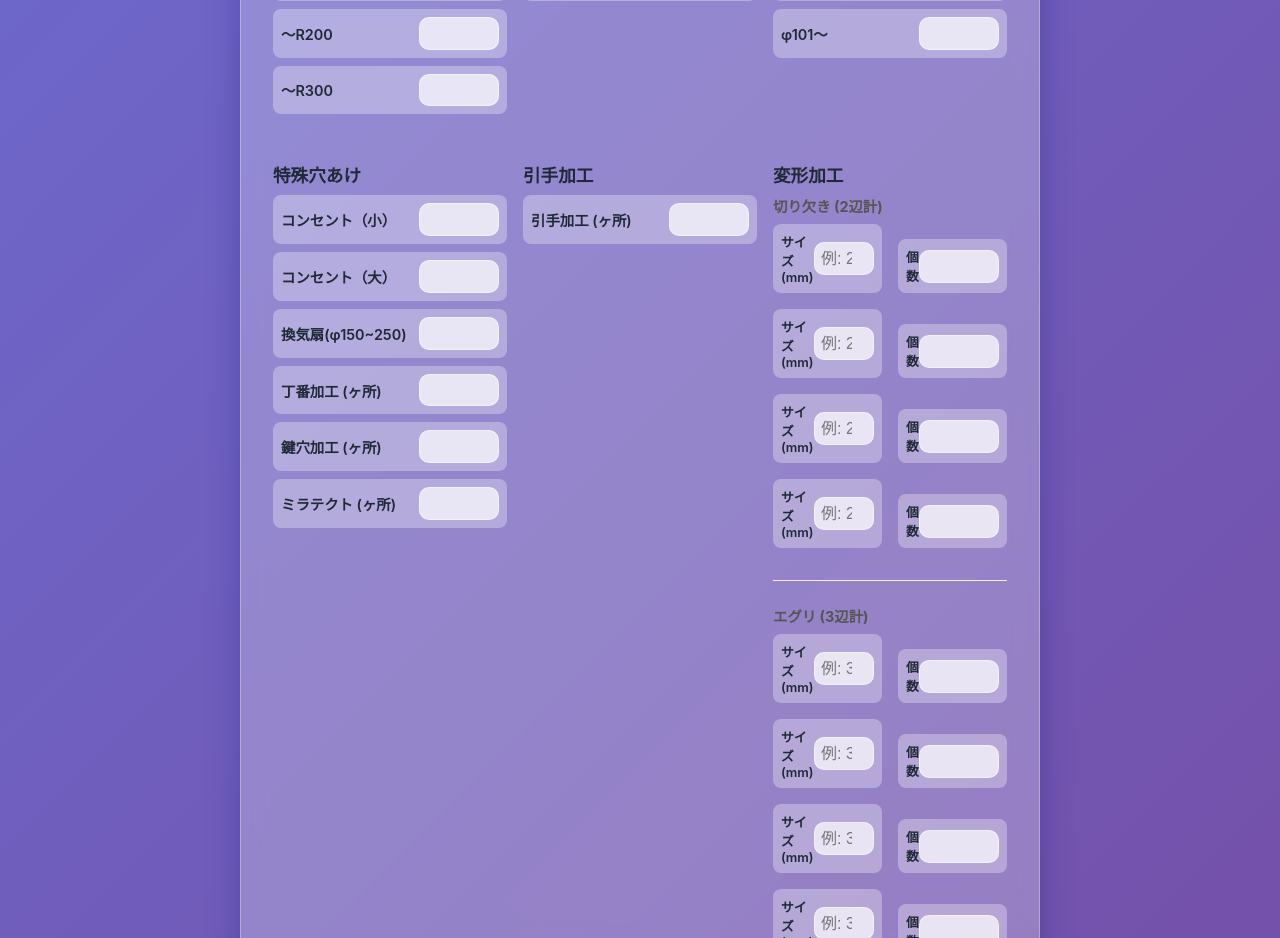
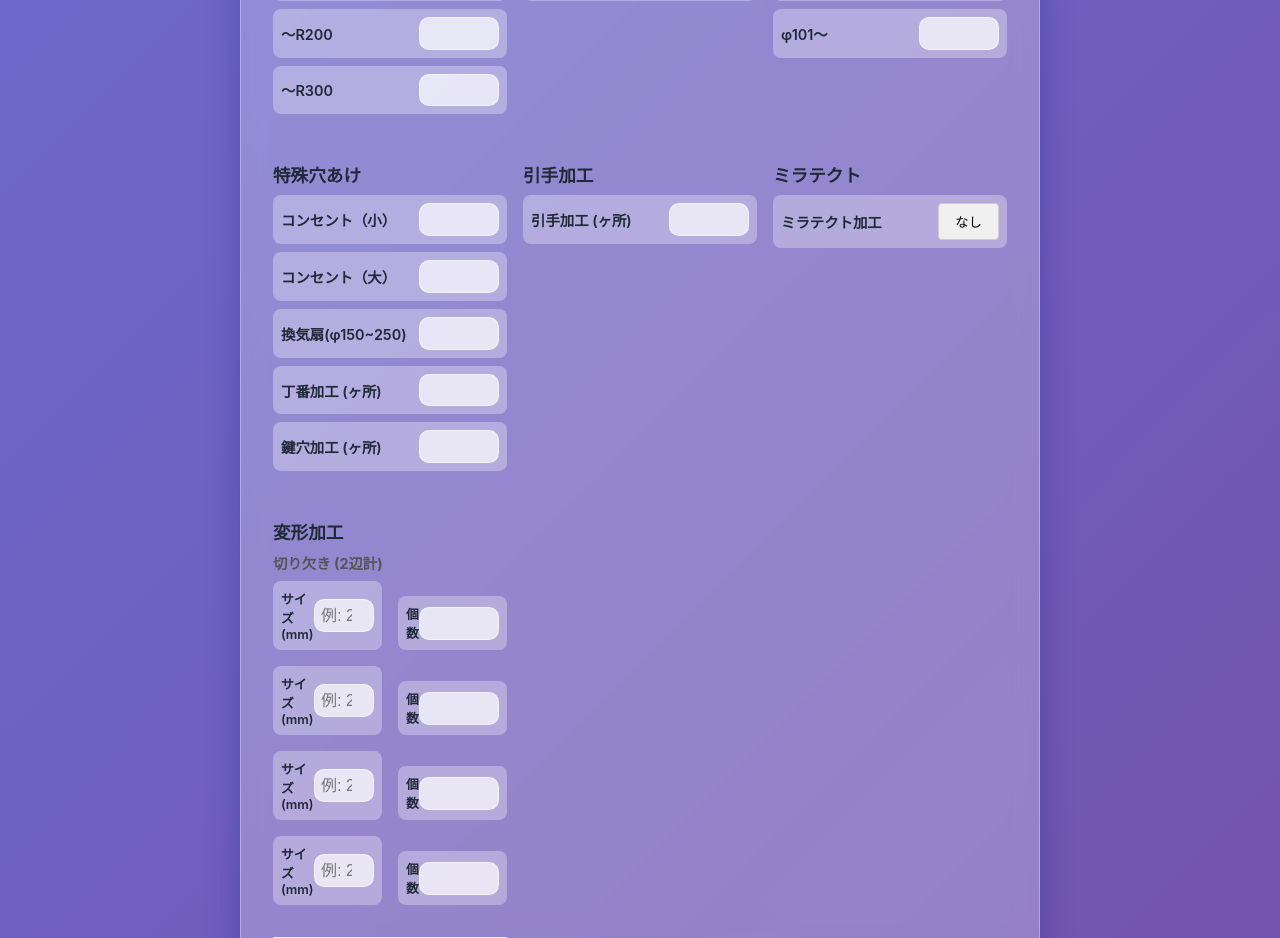
Before and after one commit to tamachan08/glass-cal, a React (Vite) app: page / in a window 1280 px wide. Shown: the part 2320-3258 px from the top of the page. Built offline with nearby package versions, Linux system fonts and the light colour scheme.

Commit message:
Update Miratect to toggle option

```diff
--- a/src/App.tsx
+++ b/src/App.tsx
@@ -38,8 +38,9 @@ function App() {
     rProcessing: { r15: 0, r30: 0, r50: 0, r100: 0, r200: 0, r300: 0 },
     cornerCutProcessing: { c30: 0, c50: 0, c100: 0, c200: 0 },
     holeProcessing: { d5_15: 0, d16_30: 0, d31_50: 0, d51_100: 0, d101_plus: 0 },
-    specialProcessing: { outletSmall: 0, outletLarge: 0, ventilator: 0, hinge: 0, keyHole: 0, miratect: 0 },
+    specialProcessing: { outletSmall: 0, outletLarge: 0, ventilator: 0, hinge: 0, keyHole: 0 },
     hikiteCount: 0,
+    miratect: false,
     complexProcessing: {
       notch: Array(4).fill({ totalLength: 0, count: 0 }),
       eguri: Array(4).fill({ totalLength: 0, count: 0 }),
@@ -68,8 +69,9 @@ function App() {
       rProcessing: { r15: 0, r30: 0, r50: 0, r100: 0, r200: 0, r300: 0 },
       cornerCutProcessing: { c30: 0, c50: 0, c100: 0, c200: 0 },
       holeProcessing: { d5_15: 0, d16_30: 0, d31_50: 0, d51_100: 0, d101_plus: 0 },
-      specialProcessing: { outletSmall: 0, outletLarge: 0, ventilator: 0, hinge: 0, keyHole: 0, miratect: 0 },
+      specialProcessing: { outletSmall: 0, outletLarge: 0, ventilator: 0, hinge: 0, keyHole: 0 },
       hikiteCount: 0,
+      miratect: false,
       complexProcessing: {
         notch: Array(4).fill({ totalLength: 0, count: 0 }),
         eguri: Array(4).fill({ totalLength: 0, count: 0 }),
--- a/src/components/OptionInputs.tsx
+++ b/src/components/OptionInputs.tsx
@@ -204,10 +204,7 @@ export const OptionInputs: React.FC<OptionInputsProps> = ({ options, onChange })
                         <label>鍵穴加工 (ヶ所)</label>
                         <input type="number" min="0" value={options.specialProcessing.keyHole || ''} onChange={e => updateSpecial('keyHole', Number(e.target.value))} />
                     </div>
-                    <div className="option-item">
-                        <label>ミラテクト (ヶ所)</label>
-                        <input type="number" min="0" value={options.specialProcessing.miratect || ''} onChange={e => updateSpecial('miratect', Number(e.target.value))} />
-                    </div>
+
                 </div>
 
                 {/* Hikite Processing */}
@@ -224,6 +221,27 @@ export const OptionInputs: React.FC<OptionInputsProps> = ({ options, onChange })
                     </div>
                 </div>
 
+                {/* Miratect Processing */}
+                <div>
+                    <h3>ミラテクト</h3>
+                    <div className="option-item">
+                        <label>ミラテクト加工</label>
+                        <button
+                            onClick={() => onChange({ ...options, miratect: !options.miratect })}
+                            style={{
+                                padding: '0.5rem 1rem',
+                                backgroundColor: options.miratect ? '#4caf50' : '#f0f0f0',
+                                color: options.miratect ? 'white' : 'black',
+                                border: '1px solid #ccc',
+                                borderRadius: '4px',
+                                cursor: 'pointer'
+                            }}
+                        >
+                            {options.miratect ? 'あり' : 'なし'}
+                        </button>
+                    </div>
+                </div>
+
                 {/* Complex Processing */}
                 <div>
                     <h3>変形加工</h3>
--- a/src/logic/calculator.ts
+++ b/src/logic/calculator.ts
@@ -190,9 +190,11 @@ export const calculateOptionFee = (
     baseRunningTotal += (options.specialProcessing.keyHole || 0) * (OPTION_PRICES.specialProcessing.keyHole || 500);
 
     // Miratect: 100yen if max side <= 900, 200yen if > 900
-    const maxSide = Math.max(dimensions.width, dimensions.height);
-    const miratectPrice = maxSide <= 900 ? 100 : 200;
-    baseRunningTotal += (options.specialProcessing.miratect || 0) * miratectPrice;
+    if (options.miratect) {
+        const maxSide = Math.max(dimensions.width, dimensions.height);
+        const miratectPrice = maxSide <= 900 ? 100 : 200;
+        baseRunningTotal += miratectPrice;
+    }
 
 
     // Hikite Processing (Finger Pull)
--- a/src/types.ts
+++ b/src/types.ts
@@ -61,7 +61,6 @@ export interface SpecialProcessingOptions {
   ventilator: number;
   hinge: number;
   keyHole: number;
-  miratect: number;
 }
 
 export interface ComplexItem {
@@ -81,6 +80,7 @@ export interface ProcessingOptions {
   holeProcessing: HoleProcessingOptions;
   specialProcessing: SpecialProcessingOptions;
   hikiteCount: number;
+  miratect: boolean;
   complexProcessing: ComplexProcessingOptions;
 }
 
```
Also changed, not shown: verify_miratect.ts (+10 -9 lines).
